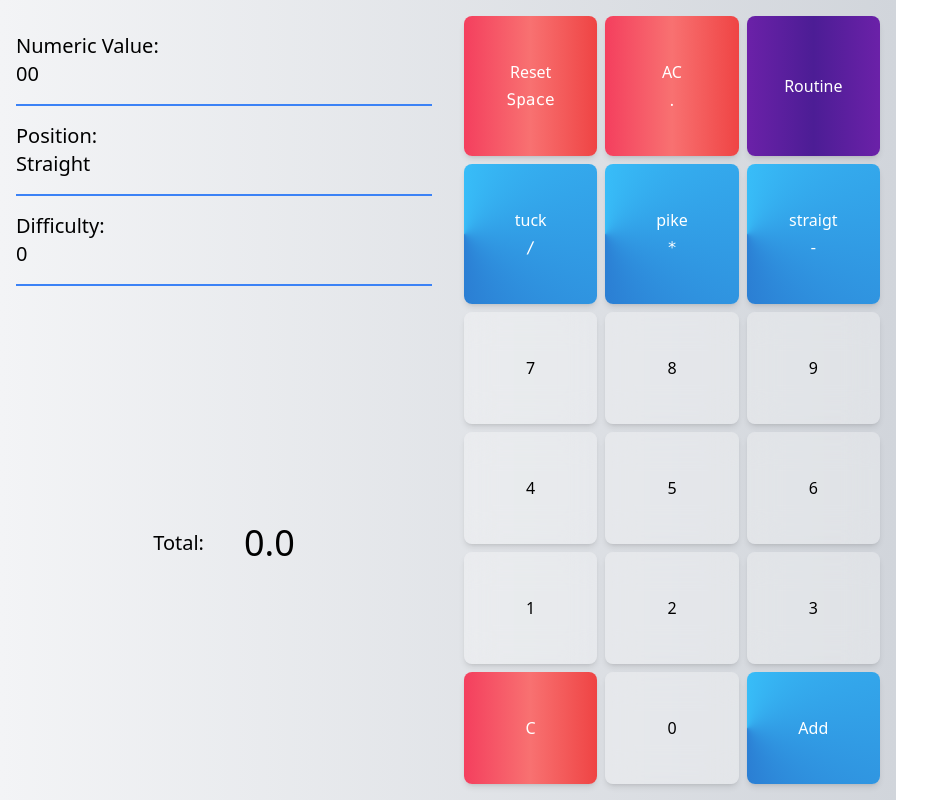
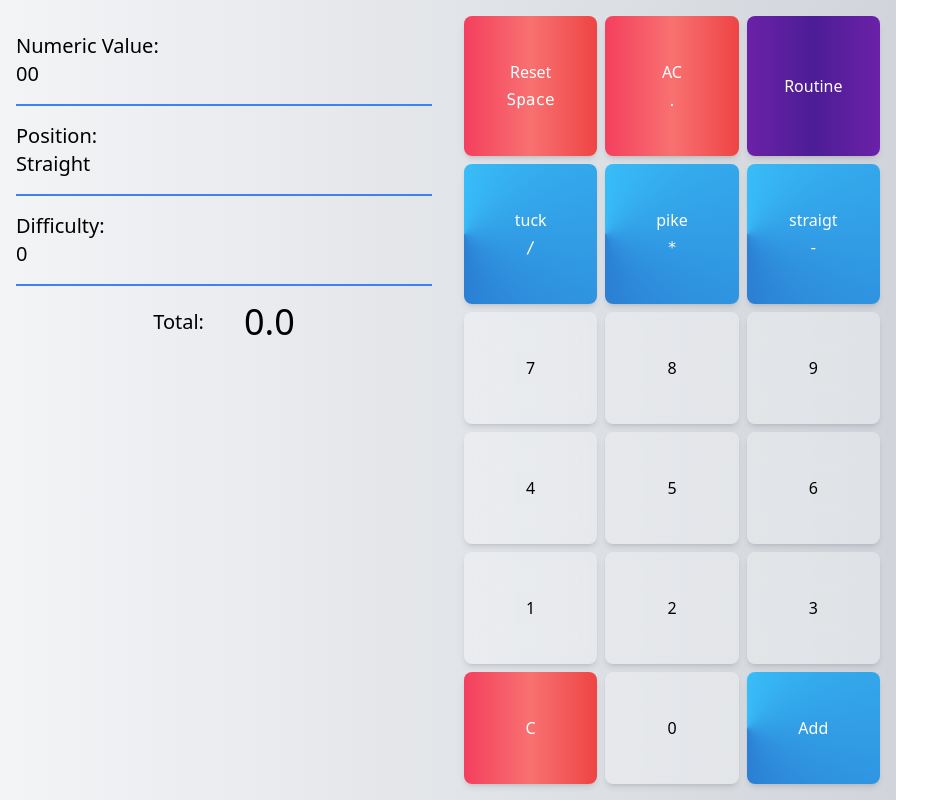
Before and after one commit to MattFreelanceWeb/tra-easycop, a Next.js app: page / in a window 1280 px wide. Shown: the whole page, without its empty margins (0-943 px from the left). Built offline with nearby package versions, Linux system fonts and the light colour scheme.

Commit message:
🐛 fix UI bug on the total

```diff
--- a/components/calculator/screen/ScreenTel.tsx
+++ b/components/calculator/screen/ScreenTel.tsx
@@ -12,7 +12,7 @@ function ScreenTel({ routine, skill, position }: Props) {
   return (
     <div className={`h-full w-full flex flex-col rounded-lg p-4 text-xl capitalize gap-4`}>
       <ActualSkill position={position} skill={skill} />
-      <div className="w-full flex items-center justify-center flex-grow">
+      <div className="w-full flex items-center justify-center -translate-y-4">
         <TotalRoutine routine={routine} />{" "}
       </div>
     </div>
--- a/components/calculator/screen/utils/TotalRoutine.tsx
+++ b/components/calculator/screen/utils/TotalRoutine.tsx
@@ -5,7 +5,7 @@ type Props = {routine:any[]}
 
 function TotalRoutine({routine}: Props) {
   return (
-    <div className="flex items-center justify-center gap-10 p-4 ">
+    <div className="flex items-center gap-10 p-4 ">
     <span className="">total: </span>{" "}
     <span className="text-4xl">
       {calcTotalDifficulty(routine).toFixed(1)}
--- a/pages/index.tsx
+++ b/pages/index.tsx
@@ -16,7 +16,7 @@ export default function Home() {
         <meta name="viewport" content="width=device-width, initial-scale=1" />
         <link rel="icon" href="/favicon.ico" />
       </Head>
-      <main className=" h-screen w-screen relative">
+      <main className=" h-screen w-screen flex items-center relative">
         <TelCalculator />
       </main>
     </>
```
